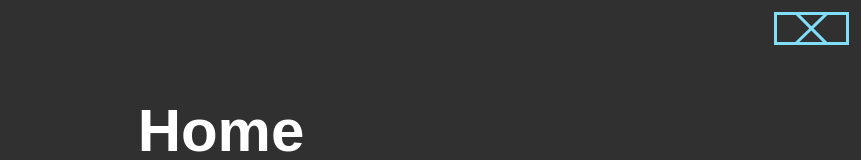
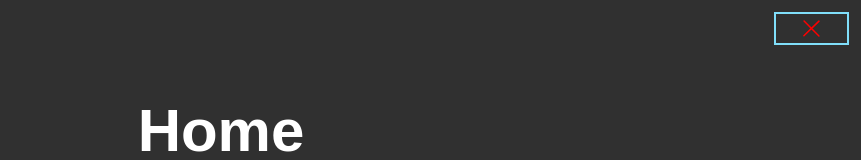
Before and after one commit to Beewong1998/my-portfolio, a plain HTML site: page index.html in a window 1280 px wide. Both pictures are taken after a click on the button "toggle navigation". Shown: the top 160 px of the page, without its empty margins (419-1280 px from the left). Drawn offline with nearby package versions, Linux system fonts and the light colour scheme.

Commit message:
Made x smaller and red

```diff
--- a/css/style.css
+++ b/css/style.css
@@ -53,8 +53,8 @@ img {
 strong { font-weight: var(--fw-bold) }
 
 :focus {
-    outline: 3px solid var(--clr-accent);
-    outline-offset: 3px;
+    outline: 2px solid var(--clr-accent);
+    outline-offset: 4px;
 }
 
 /* buttons */
@@ -185,11 +185,13 @@ header {
 }
 
 .nav-open .hamburger {
-    transform: rotate(.625turn);
+    transform: rotate(0.625turn) scale(0.5);
+    background-color: red;
 }
 
 .nav-open .hamburger::before {
     transform: rotate(91deg) translateX(-9px);
+    background-color: red;
 }
 
 .nav-open .hamburger::after {
```
